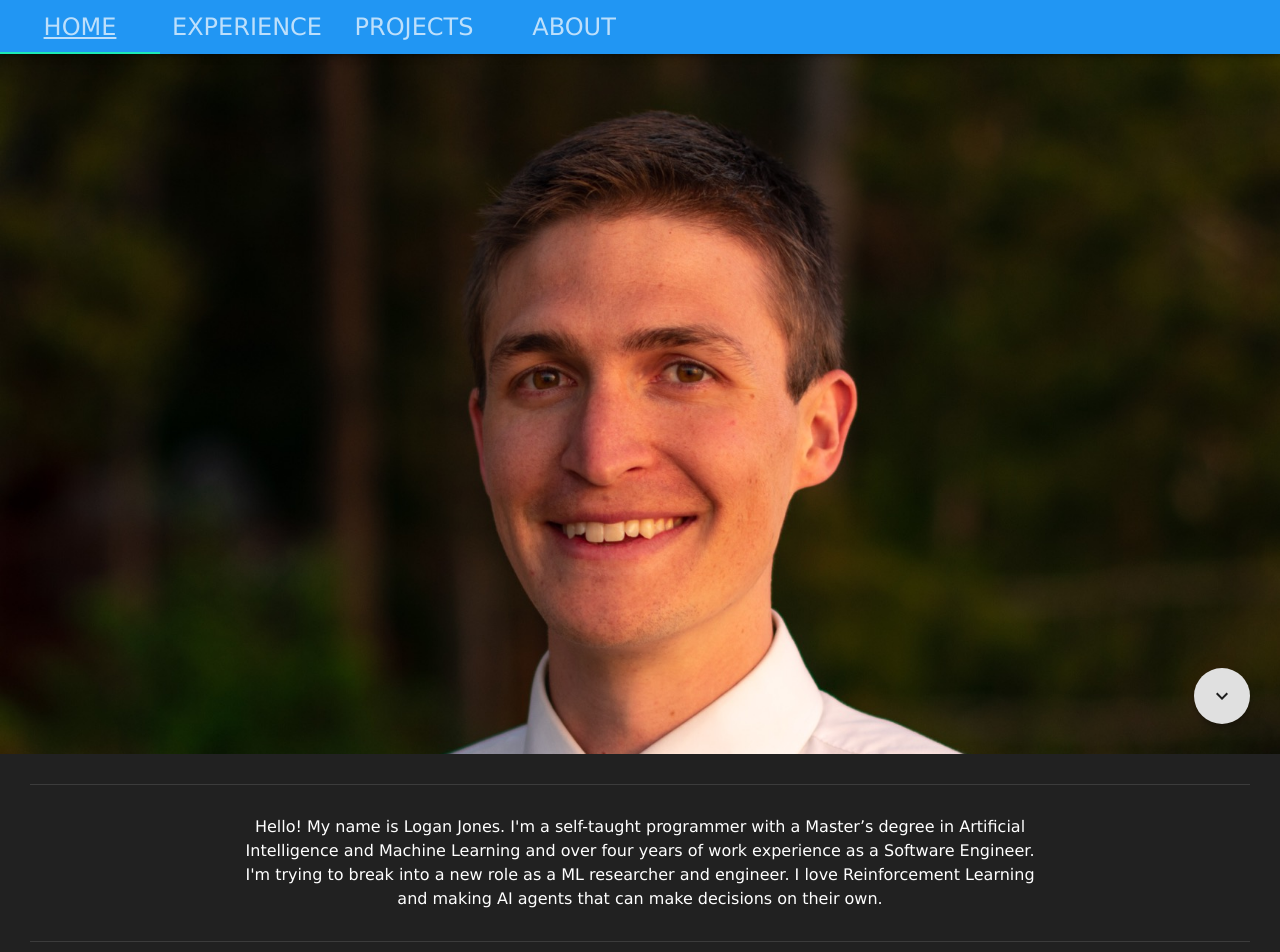
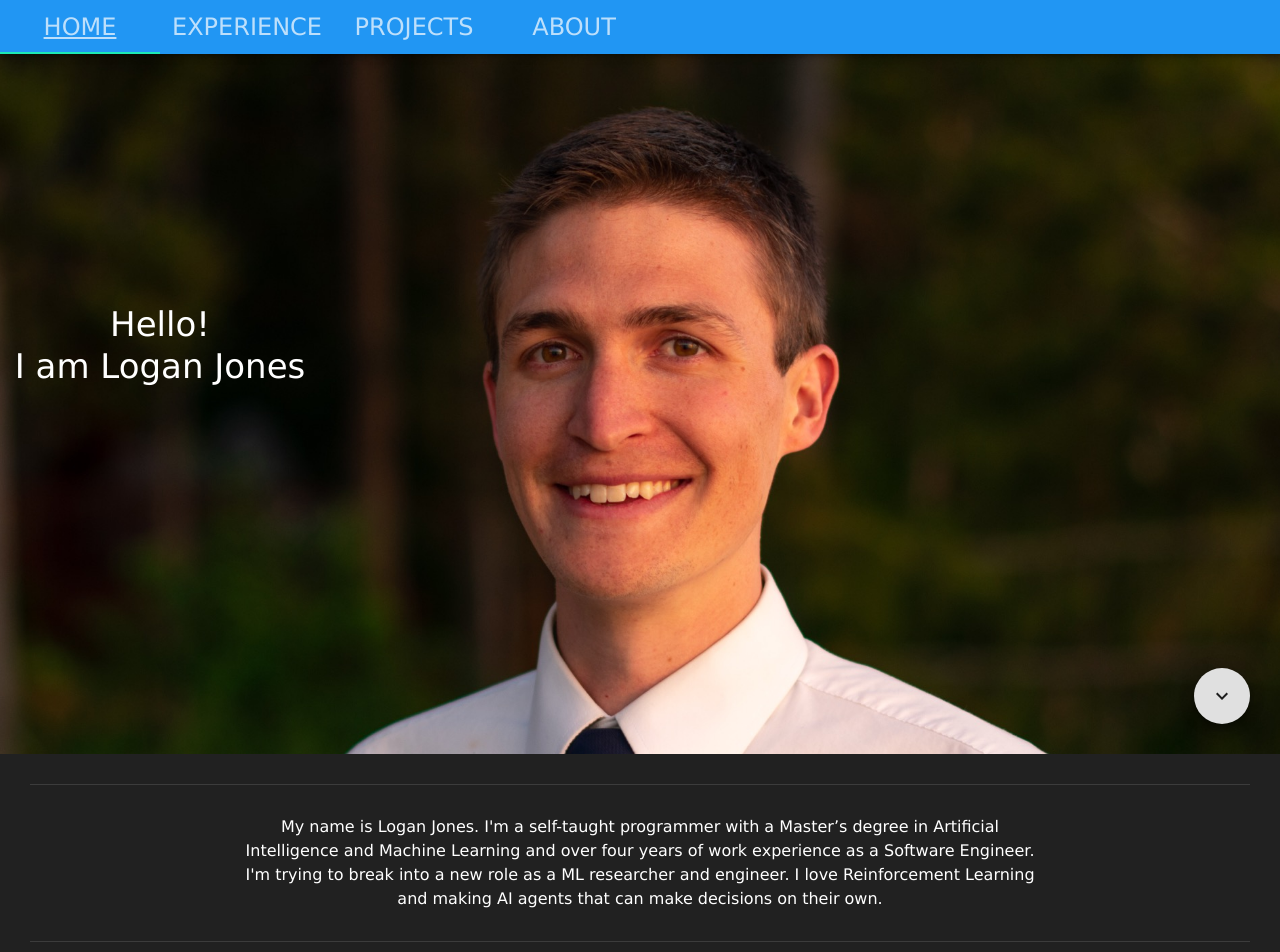
Before and after one commit to logar16/my-site, a React (Create React App) app: page / in a window 1280 px wide. Shown: the top 952 px of the page. Built offline with nearby package versions, Linux system fonts and the light colour scheme.

Commit message:
Refactor Home

```diff
--- a/src/pages/home/Home.js
+++ b/src/pages/home/Home.js
@@ -31,7 +31,12 @@ export default function Home() {
   return (
     <div className={classes.root}>
       <div>
-        <StartImage onClick={clickHandler} bgImage={portrait}/>
+        <StartImage
+          onClick={clickHandler}
+          bgImage={portrait}
+          strength={400}
+          left={<Intro/>}
+        />
       </div>
       <div  ref={startRef}></div>
       <div>
@@ -69,9 +74,21 @@ export default function Home() {
   );
 }
 
+function Intro() {
+  return (
+    <Grid container justify='center' alignItems='flex-end' style={{height: '100%'}}>
+      <Typography className='rotated' variant='h4'>
+        Hello!
+        <br></br>
+        I am Logan Jones
+      </Typography>
+    </Grid>
+  );
+}
 
 
-const elevatorPitch = `Hello! My name is Logan Jones. I'm a self-taught programmer with a Master’s degree in
+
+const elevatorPitch = `My name is Logan Jones. I'm a self-taught programmer with a Master’s degree in
 Artificial Intelligence and Machine Learning and over four years of
 work experience as a Software Engineer.
 I'm trying to break into a new role as a ML researcher and engineer.  I love
```
